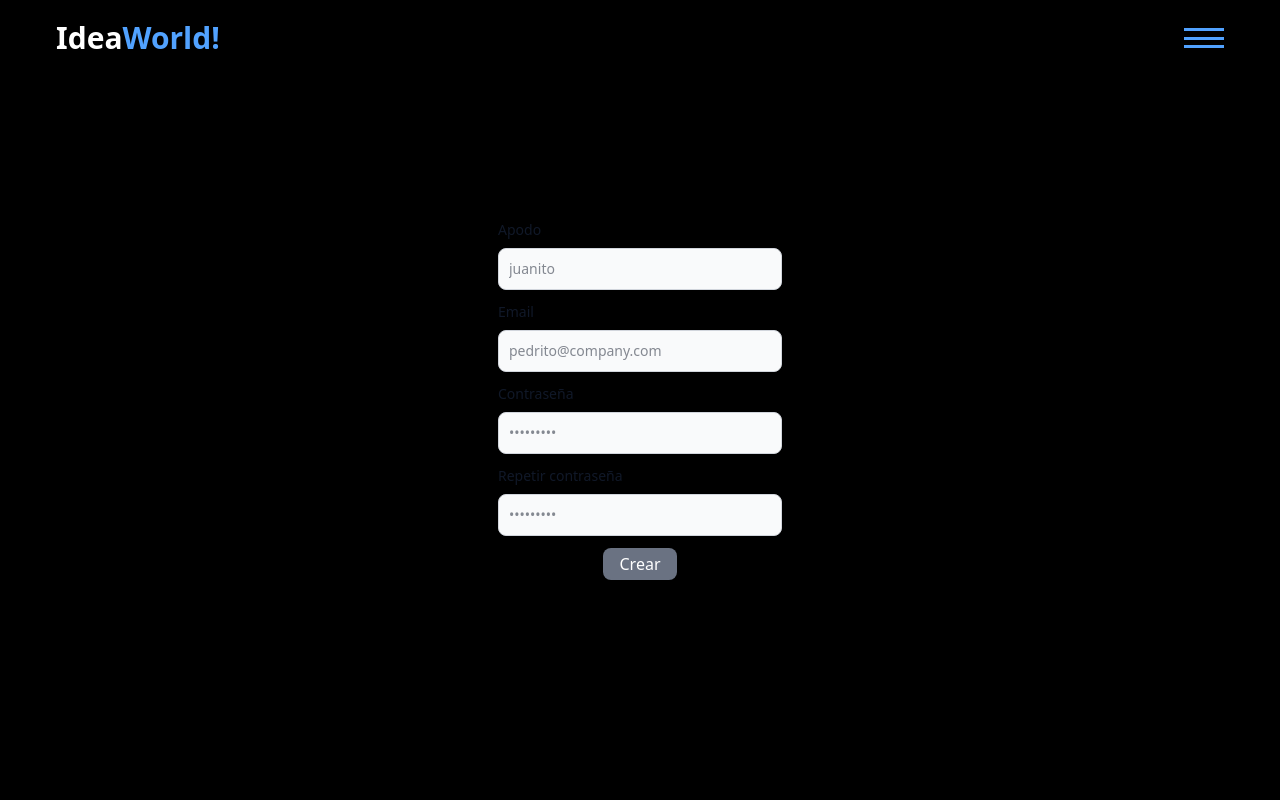
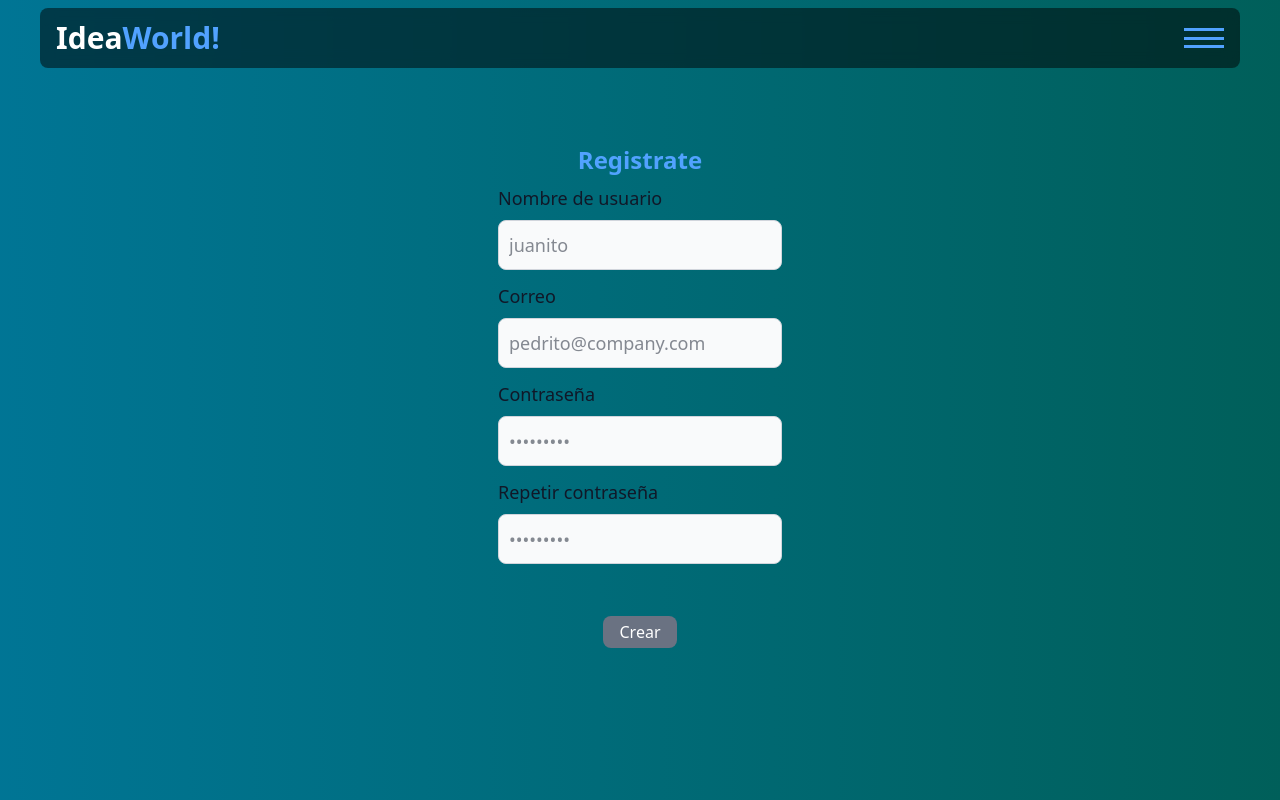
Before and after one commit to MiltonYV-DEV/chat-websocket, a React (Vite) app in the folder frontend/: page /register in a window 1280 px wide. Built offline with nearby package versions, Linux system fonts and the light colour scheme; no server answers.

Commit message:
conexion registro front y back

```diff
--- a/frontend/index.html
+++ b/frontend/index.html
@@ -6,7 +6,7 @@
     <meta name="viewport" content="width=device-width, initial-scale=1.0" />
     <title>Chat con WebSocket</title>
   </head>
-  <body class="text-white h-dvh bg-gradient-to-br from-emerald-600 to-blue-800">
+  <body class="text-white h-dvh bg-gradient-to-br from-emerald-600 to-blue-950">
     <div id="root"></div>
     <script type="module" src="/src/main.tsx"></script>
   </body>
--- a/frontend/src/pages/Home.tsx
+++ b/frontend/src/pages/Home.tsx
@@ -9,13 +9,19 @@ const Home = () => {
       className="h-screen flex-col gap-4 flex justify-center items-center"
     >
       <h2 className="text-xl md:text-2xl">
-        Bienvenido a <span className="text-blue-500 font-bold">ideaWorld</span>
+        Bienvenido a <span className="text-blue-400 font-bold">ideaWorld</span>
       </h2>
       <div className="flex gap-1">
-        <a href="Login" className="bg-blue-500 p-2 py-1 rounded-lg">
+        <a
+          href="Login"
+          className="bg-blue-500 px-3 py-1 rounded-lg lg:text-lg hover:bg-blue-600 transition-colors"
+        >
           Iniciar sesion
         </a>
-        <a href="Register" className="bg-green-600 p-2 py-1 rounded-lg">
+        <a
+          href="Register"
+          className="bg-green-600 px-3 py-1 rounded-lg lg:text-lg hover:bg-green-700 transition-colors"
+        >
           Registrarse
         </a>
       </div>
--- a/frontend/src/pages/Login.tsx
+++ b/frontend/src/pages/Login.tsx
@@ -6,17 +6,6 @@ import { useNavigate } from "react-router-dom";
 interface LoginData {
   email: string;
   password: string;
-}
-
-interface LoginResponse {
-  access_token: string;
-  token_type: string;
-  user: {
-    id: string;
-    name: string;
-    email: string;
-    is_active: number;
-  };
 }
 
 const API_URL = import.meta.env.VITE_API_URL;
@@ -54,10 +43,12 @@ const Login = () => {
         throw new Error(errorData.detail || "Error al iniciar sesion");
       }
       const data = await response.json();
+
       setIsCorrect(false);
+
       login(data.user, data.access_token);
+
       navigate("/rooms");
-      console.log(data);
     } catch (error) {
       console.log(error);
     }
@@ -81,14 +72,14 @@ const Login = () => {
         <div className="mb-6 w-full">
           <label
             htmlFor="email"
-            className="block mb-2 text-sm font-medium text-gray-900 dark:text-white"
+            className="block lg:text-lg mb-2 text-sm font-medium text-gray-900 dark:text-white"
           >
             Email
           </label>
           <input
             type="email"
             id="email"
-            className="bg-gray-50 w-full border border-gray-300 text-gray-900 text-sm rounded-lg focus:ring-blue-500 focus:border-blue-500 block p-2.5 dark:bg-gray-700 dark:border-gray-600 dark:placeholder-gray-400 dark:text-white dark:focus:ring-blue-500 dark:focus:border-blue-500"
+            className="bg-gray-50 lg:text-lg  w-full border border-gray-300 text-gray-900 text-sm rounded-lg focus:ring-blue-500 focus:border-blue-500 block p-2.5 dark:bg-black/50 dark:border-gray-600 dark:placeholder-gray-400 dark:text-white dark:focus:ring-blue-500 dark:focus:border-blue-500"
             placeholder="ejemplo@yatusabes.com"
             required
           />
@@ -96,14 +87,14 @@ const Login = () => {
         <div className="mb-2">
           <label
             htmlFor="password"
-            className="block mb-2 text-sm font-medium text-gray-900 dark:text-white"
+            className="block mb-2 lg:text-lg text-sm font-medium text-gray-900 dark:text-white"
           >
             Contraseña
           </label>
           <input
             type="password"
             id="password"
-            className="bg-gray-50 border border-gray-300 text-gray-900 text-sm rounded-lg focus:ring-blue-500 focus:border-blue-500 block w-full p-2.5 dark:bg-gray-700 dark:border-gray-600 dark:placeholder-gray-400 dark:text-white dark:focus:ring-blue-500 dark:focus:border-blue-500"
+            className="bg-gray-50 lg:text-lg border border-gray-300 text-gray-900 text-sm rounded-lg focus:ring-blue-500 focus:border-blue-500 block w-full p-2.5 dark:bg-black/50 dark:border-gray-600 dark:placeholder-gray-400 dark:text-white dark:focus:ring-blue-500 dark:focus:border-blue-500"
             placeholder="•••••••••"
             required
           />
@@ -111,7 +102,7 @@ const Login = () => {
 
         <div className="flex flex-col justify-center ">
           <div
-            className={`text-red-500 select-none text-center mb-3 transition-opacity ${isCorrect ? "opacity-100" : "opacity-0"}`}
+            className={`text-red-500 font-bold bg-black/50 py-2 rounded-lg select-none text-center mb-3 transition-opacity ${isCorrect ? "opacity-100" : "opacity-0"}`}
           >
             <p>Datos incorrectos, intente de nuevo</p>
           </div>
--- a/frontend/src/pages/Register.tsx
+++ b/frontend/src/pages/Register.tsx
@@ -1,44 +1,125 @@
 import { useEffect, useState } from "react";
+import { useNavigate } from "react-router-dom";
+import { motion } from "framer-motion";
+
+interface RegisterData {
+  username: string;
+  email: string;
+  password: string;
+}
+
+const API_URL = import.meta.env.VITE_API_URL;
+
 const Register = () => {
   const [password, setPassword] = useState<string>("");
   const [passwordConfirm, setPasswordConfirm] = useState<string>("");
-  const [buttomActive, setButtomActive] = useState<boolean>(false);
+  const [username, setUsername] = useState<string>("");
+  const [email, setEmail] = useState<string>("");
+  const [isValid, setIsValid] = useState<boolean>(false);
+  const [errorCreate, setErrorCreate] = useState<boolean>(false);
+  const navigate = useNavigate();
+
+  const handleSubmit = (e: React.FormEvent<HTMLFormElement>) => {
+    e.preventDefault();
+    const userData = {
+      username: username,
+      email: email,
+      password: password,
+    };
+    if (isValid) {
+      userCreate(userData);
+    }
+  };
+
+  const userCreate = async (userData: RegisterData) => {
+    try {
+      const response = await fetch(`${API_URL}/register`, {
+        method: "POST",
+        headers: {
+          "Content-Type": "application/json",
+        },
+        body: JSON.stringify(userData),
+      });
+
+      if (!response.ok) {
+        const errorData = await response.json();
+        setErrorCreate(true);
+        throw new Error(errorData.detail || "Error en el registro");
+      }
+
+      const data = await response.json();
+
+      setErrorCreate(false);
+      navigate("/login");
+
+      console.log(data);
+    } catch (err) {
+      console.log(err);
+    }
+  };
 
   useEffect(() => {
-    if (password.length >= 6 && password === passwordConfirm) {
-      console.log("hola");
-    }
-  }, [password, passwordConfirm]);
+    const emailRegex = /^[^\s@]+@[^\s@]+\.[^\s@]+$/;
+    const passwordRegex = /^(?=.*[A-Za-z])(?=.*\d)[A-Za-z\d]{6,}$/;
+
+    const isUsernameValid = username.trim().length >= 5;
+    const isEmailValid = emailRegex.test(email);
+    const isPasswordValid = passwordRegex.test(password);
+    const isPasswordMatch = password === passwordConfirm;
+
+    const allValid =
+      isUsernameValid && isEmailValid && isPasswordValid && isPasswordMatch;
+    setIsValid(allValid);
+
+    console.log({
+      isUsernameValid,
+      isEmailValid,
+      isPasswordValid,
+      isPasswordMatch,
+    });
+  }, [username, email, password, passwordConfirm]);
 
   return (
-    <div className="h-dvh bg-black flex justify-center items-center flex-col">
-      <form className="rounded-xl w-full max-w-[300px] p-2">
+    <motion.div
+      className="h-dvh bg-gradient-to-r from-cyan-700 to-teal-800 flex justify-center items-center flex-col"
+      initial={{ opacity: 0, x: 30 }}
+      animate={{ opacity: 1, x: 0 }}
+      exit={{ opacity: 0, x: -30 }}
+      transition={{ duration: 0.3 }}
+    >
+      <h2 className="text-2xl text-blue-400 font-bold">Registrate</h2>
+      <form
+        onSubmit={handleSubmit}
+        className="rounded-xl w-full max-w-[300px] p-2"
+      >
         <div className="mb-3">
           <label
             htmlFor="first_name"
-            className="block mb-2 text-sm font-medium text-gray-900 dark:text-white"
+            className="block lg:text-lg mb-2 text-sm font-medium text-gray-900 dark:text-white"
           >
-            Apodo
+            Nombre de usuario
           </label>
           <input
             type="text"
             id="first_name"
-            className="bg-gray-50 border border-gray-300 text-gray-900 text-sm rounded-lg focus:ring-blue-500 focus:border-blue-500 block w-full p-2.5 dark:bg-gray-700 dark:border-gray-600 dark:placeholder-gray-400 dark:text-white dark:focus:ring-blue-500 dark:focus:border-blue-500"
+            className="bg-gray-50 lg:text-lg border border-gray-300 text-gray-900 text-sm rounded-lg focus:ring-blue-500 focus:border-blue-500 block w-full p-2.5 dark:bg-black/50 dark:border-gray-600 dark:placeholder-gray-400 dark:text-white dark:focus:ring-blue-500 dark:focus:border-blue-500"
             placeholder="juanito"
             required
+            onChange={(e) => setUsername(e.currentTarget.value)}
           />
         </div>
         <div className="mb-3">
           <label
             htmlFor="email"
-            className="block mb-2 text-sm font-medium text-gray-900 dark:text-white"
+            className="block lg:text-lg mb-2 text-sm font-medium text-gray-900 dark:text-white"
           >
-            Email
+            Correo
           </label>
           <input
             type="email"
             id="email"
-            className="bg-gray-50 w-full border border-gray-300 text-gray-900 text-sm rounded-lg focus:ring-blue-500 focus:border-blue-500 block p-2.5 dark:bg-gray-700 dark:border-gray-600 dark:placeholder-gray-400 dark:text-white dark:focus:ring-blue-500 dark:focus:border-blue-500"
+            onChange={(e) => setEmail(e.currentTarget.value)}
+            className="bg-gray-50 lg:text-lg w-full border border-gray-300 text-gray-900 text-sm rounded-lg focus:ring-blue-500 focus:border-blue-500 block p-2.5 dark:bg-black/50 dark:border-gray-600 dark:placeholder-gray-400 dark:text-white dark:focus:ring-blue-500 dark:focus:border-blue-500"
             placeholder="pedrito@company.com"
             required
           />
@@ -46,14 +127,14 @@ const Register = () => {
         <div className="mb-3">
           <label
             htmlFor="password"
-            className="block mb-2 text-sm font-medium text-gray-900 dark:text-white"
+            className="block lg:text-lg mb-2 text-sm font-medium text-gray-900 dark:text-white"
           >
             Contraseña
           </label>
           <input
             type="password"
             id="password"
-            className="bg-gray-50 border border-gray-300 text-gray-900 text-sm rounded-lg focus:ring-blue-500 focus:border-blue-500 block w-full p-2.5 dark:bg-gray-700 dark:border-gray-600 dark:placeholder-gray-400 dark:text-white dark:focus:ring-blue-500 dark:focus:border-blue-500"
+            className="bg-gray-50 lg:text-lg border border-gray-300 text-gray-900 text-sm rounded-lg focus:ring-blue-500 focus:border-blue-500 block w-full p-2.5 dark:bg-black/50 dark:border-gray-600 dark:placeholder-gray-400 dark:text-white dark:focus:ring-blue-500 dark:focus:border-blue-500"
             placeholder="•••••••••"
             required
             onChange={(e) => setPassword(e.currentTarget.value)}
@@ -62,28 +143,35 @@ const Register = () => {
         <div className="mb-3">
           <label
             htmlFor="password"
-            className="block mb-2 text-sm font-medium text-gray-900 dark:text-white"
+            className="block lg:text-lg mb-2 text-sm font-medium text-gray-900 dark:text-white"
           >
             Repetir contraseña
           </label>
           <input
             type="password"
             id="password_confirm"
-            className="bg-gray-50 border border-gray-300 text-gray-900 text-sm rounded-lg focus:ring-blue-500 focus:border-blue-500 block w-full p-2.5 dark:bg-gray-700 dark:border-gray-600 dark:placeholder-gray-400 dark:text-white dark:focus:ring-blue-500 dark:focus:border-blue-500"
+            className="bg-gray-50 lg:text-lg border border-gray-300 text-gray-900 text-sm rounded-lg focus:ring-blue-500 focus:border-blue-500 block w-full p-2.5 dark:bg-black/50 dark:border-gray-600 dark:placeholder-gray-400 dark:text-white dark:focus:ring-blue-500 dark:focus:border-blue-500"
             placeholder="•••••••••"
             required
             onChange={(e) => setPasswordConfirm(e.currentTarget.value)}
           />
         </div>
+        <div className="text-center p-2">
+          <p
+            className={`text-red-500 font-bold ${errorCreate ? "opacity-100" : "opacity-0"}`}
+          >
+            Error: Intente con otros datos.
+          </p>
+        </div>
         <div className="flex justify-center">
           <button
-            className={`${buttomActive ? "bg-green-500" : "bg-gray-500"} cursor-pointer  transition-colors p-4 rounded-lg py-1`}
+            className={`${isValid ? "bg-green-500" : "bg-gray-500"} cursor-pointer  transition-colors p-4 px-4 rounded-lg py-1`}
           >
             Crear
           </button>
         </div>
       </form>
-    </div>
+    </motion.div>
   );
 };
 
```
